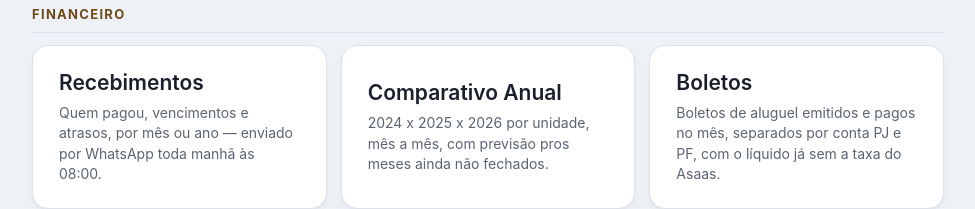
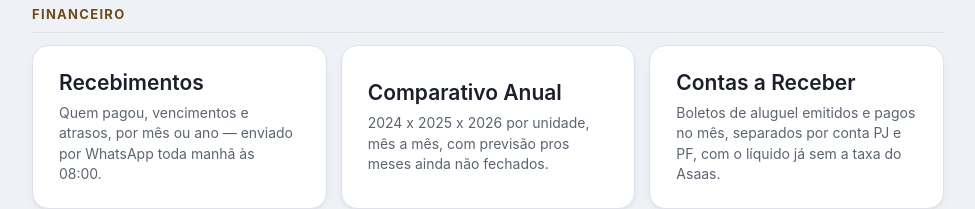
Before and after one commit to AngelicaStudios/angelicastudios.github.io, a plain HTML site: page index.html in a window 1280 px wide. Shown: the part 389-598 px from the top of the page, without its empty margins (152-1127 px from the left). Drawn offline with Linux system fonts and the light colour scheme; no server answers.

Commit message:
update: index.html

```diff
--- a/index.html
+++ b/index.html
@@ -283,7 +283,7 @@
       </a>
 
       <a class="card" href="https://inquilinos.angelicastudios.com.br/boletos.html" target="_blank">
-        <p class="card-name">Boletos</p>
+        <p class="card-name">Contas a Receber</p>
         <p class="card-desc">Boletos de aluguel emitidos e pagos no mês, separados por conta PJ e PF, com o líquido já sem a taxa do Asaas.</p>
       </a>
 
```
